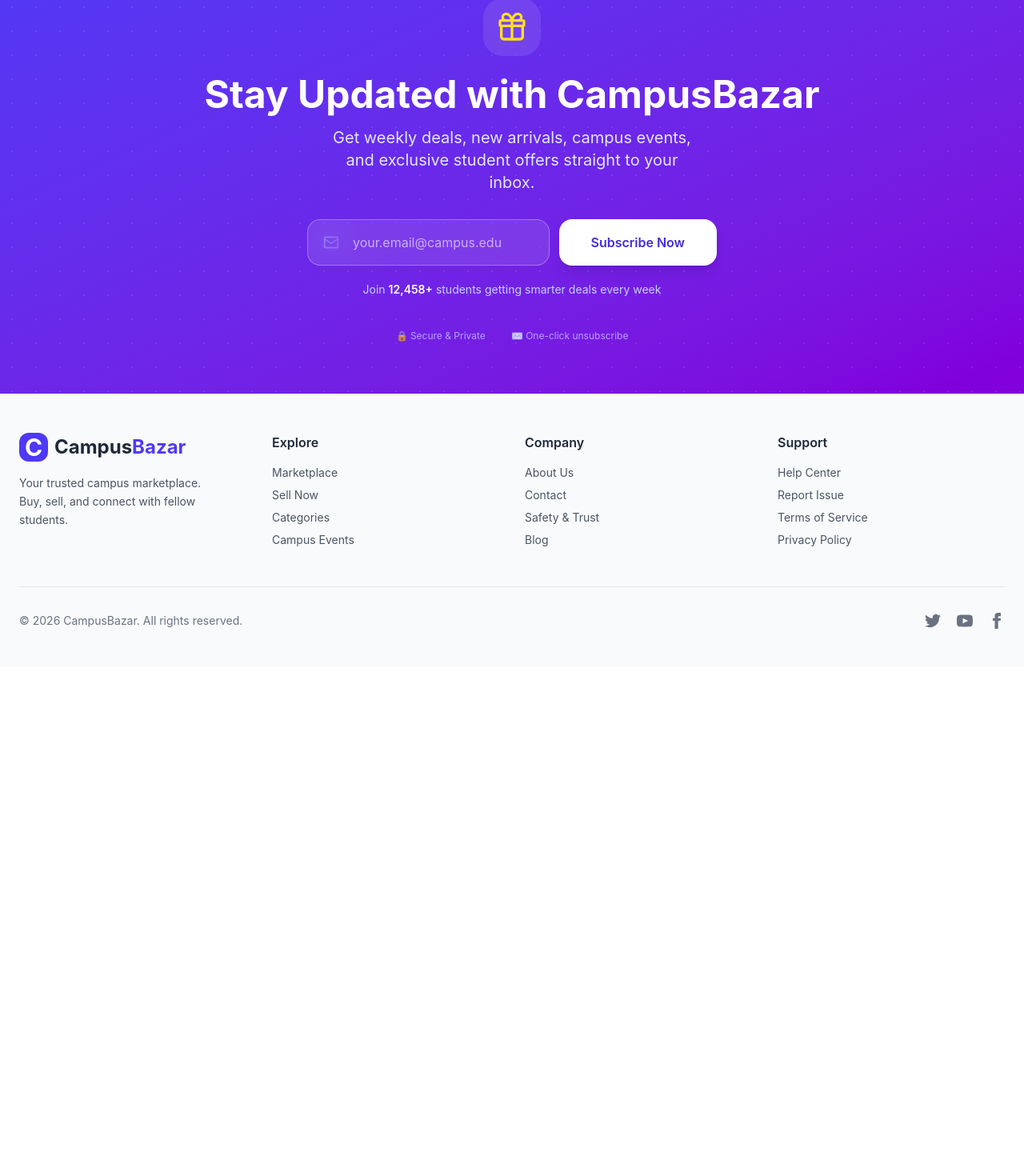
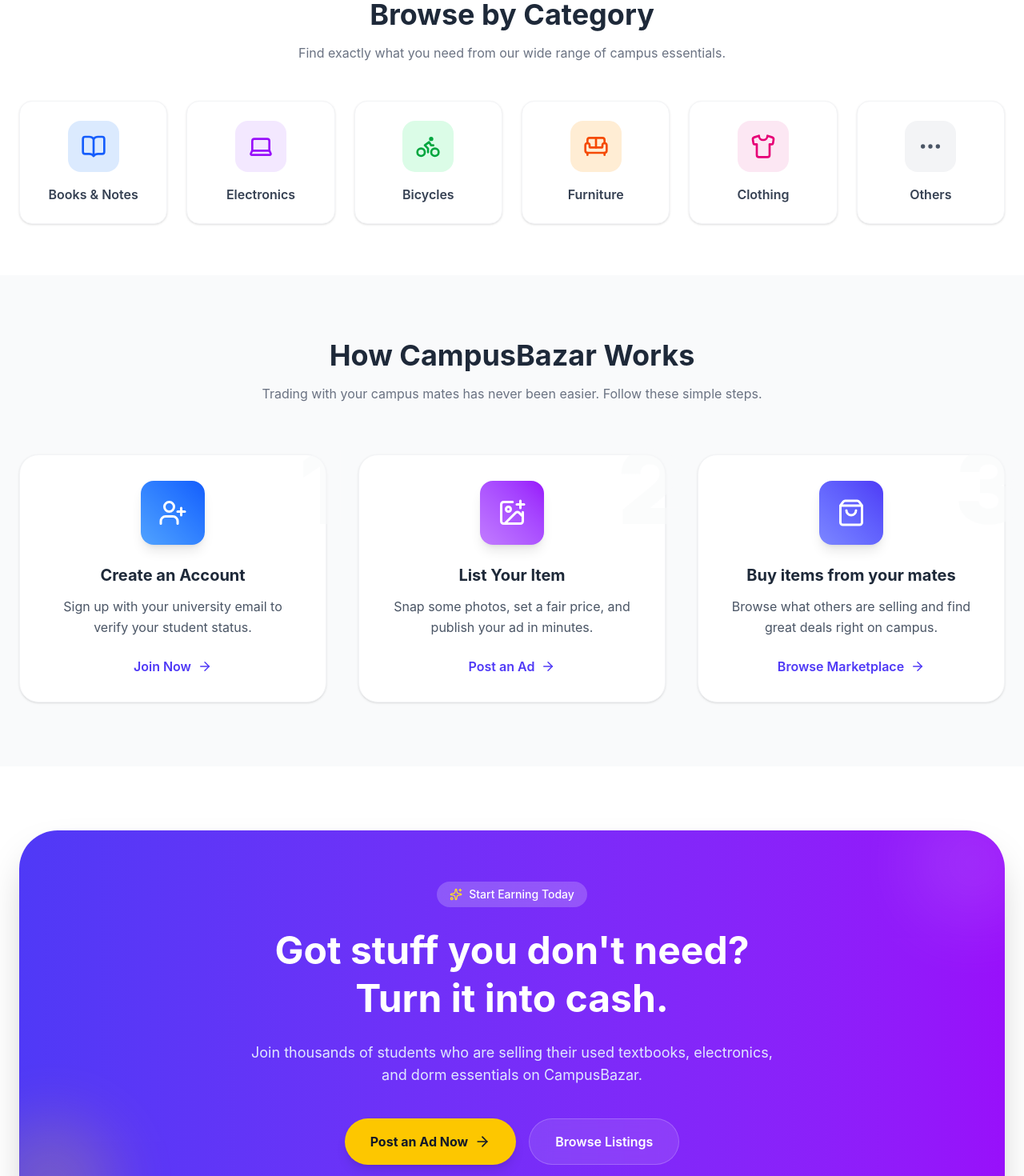
Before and after one commit to md-imteaj-rana/CSE-470_Project-CampusBazar, a React (Vite) app: page / in a window 1280 px wide. Shown: the part 860-2330 px from the top of the page at 80% size. Before the commit the page ends 1694 px from the top, so only its background shows below. Built offline with nearby package versions, Linux system fonts and the light colour scheme; no server answers.

Commit message:
wishlist and home 2

```diff
--- /dev/null
+++ b/src/components/CTA.jsx
@@ -0,0 +1,37 @@
+import React from 'react';
+import { Link } from 'react-router-dom';
+import { Sparkles, ArrowRight } from 'lucide-react';
+
+const CTA = () => {
+  return (
+    <div className="max-w-7xl mx-auto px-6 py-20">
+      <div className="bg-linear-to-r from-indigo-600 to-purple-600 rounded-[3rem] p-10 md:p-16 relative overflow-hidden text-center text-white shadow-2xl">
+        {/* Decorative elements */}
+        <div className="absolute top-0 right-0 -mt-10 -mr-10 w-40 h-40 bg-white opacity-10 rounded-full blur-2xl"></div>
+        <div className="absolute bottom-0 left-0 -mb-10 -ml-10 w-40 h-40 bg-yellow-300 opacity-20 rounded-full blur-2xl"></div>
+
+        <div className="relative z-10 max-w-2xl mx-auto">
+          <div className="inline-flex items-center gap-2 bg-white/20 backdrop-blur-md px-4 py-1.5 rounded-full text-sm font-medium mb-6">
+            <Sparkles size={16} className="text-yellow-300" /> Start Earning Today
+          </div>
+          <h2 className="text-4xl md:text-5xl font-bold mb-6 leading-tight">
+            Got stuff you don't need? <br className="hidden md:block" /> Turn it into cash.
+          </h2>
+          <p className="text-indigo-100 text-lg mb-10">
+            Join thousands of students who are selling their used textbooks, electronics, and dorm essentials on CampusBazar.
+          </p>
+          <div className="flex flex-col sm:flex-row justify-center gap-4">
+            <Link to="dashboard/AddListing" className="bg-yellow-400 hover:bg-yellow-300 text-gray-900 font-bold py-4 px-8 rounded-full transition-colors flex items-center justify-center gap-2 shadow-lg">
+              Post an Ad Now <ArrowRight size={20} />
+            </Link>
+            <Link to="/Marketplace" className="bg-white/10 hover:bg-white/20 text-white font-semibold py-4 px-8 rounded-full transition-colors flex items-center justify-center backdrop-blur-md border border-white/20">
+              Browse Listings
+            </Link>
+          </div>
+        </div>
+      </div>
+    </div>
+  );
+};
+
+export default CTA;
--- /dev/null
+++ b/src/components/Categories.jsx
@@ -0,0 +1,39 @@
+import React from 'react';
+import { BookOpen, Laptop, Bike, Sofa, Shirt, MoreHorizontal } from 'lucide-react';
+import { Link } from 'react-router-dom';
+
+const categories = [
+  { name: 'Books & Notes', icon: BookOpen, color: 'bg-blue-100 text-blue-600' },
+  { name: 'Electronics', icon: Laptop, color: 'bg-purple-100 text-purple-600' },
+  { name: 'Bicycles', icon: Bike, color: 'bg-green-100 text-green-600' },
+  { name: 'Furniture', icon: Sofa, color: 'bg-orange-100 text-orange-600' },
+  { name: 'Clothing', icon: Shirt, color: 'bg-pink-100 text-pink-600' },
+  { name: 'Others', icon: MoreHorizontal, color: 'bg-gray-100 text-gray-600' },
+];
+
+const Categories = () => {
+  return (
+    <div className="max-w-7xl mx-auto px-6 py-16">
+      <div className="text-center mb-12">
+        <h2 className="text-3xl md:text-4xl font-bold text-gray-800 mb-4">Browse by Category</h2>
+        <p className="text-gray-500 max-w-2xl mx-auto">Find exactly what you need from our wide range of campus essentials.</p>
+      </div>
+
+      <div className="grid grid-cols-2 md:grid-cols-3 lg:grid-cols-6 gap-6">
+        {categories.map((cat, idx) => {
+          const Icon = cat.icon;
+          return (
+            <Link to={`/marketplace`} key={idx} className="group flex flex-col items-center p-6 bg-white rounded-2xl shadow-sm hover:shadow-xl transition-all border border-gray-100 hover:border-indigo-100 hover:-translate-y-2">
+              <div className={`w-16 h-16 flex items-center justify-center rounded-2xl mb-4 group-hover:scale-110 transition-transform ${cat.color}`}>
+                <Icon size={32} />
+              </div>
+              <h3 className="font-semibold text-gray-700 text-center">{cat.name}</h3>
+            </Link>
+          )
+        })}
+      </div>
+    </div>
+  );
+};
+
+export default Categories;
--- /dev/null
+++ b/src/components/HowItWorks.jsx
@@ -0,0 +1,73 @@
+import React from 'react';
+import { UserPlus, ImagePlus, ShoppingBag, ArrowRight } from 'lucide-react';
+import { Link } from 'react-router-dom';
+
+const steps = [
+  {
+    title: 'Create an Account',
+    description: 'Sign up with your university email to verify your student status.',
+    icon: UserPlus,
+    color: 'from-blue-400 to-blue-600',
+    link: '/Register',
+    linkText: 'Join Now'
+  },
+  {
+    title: 'List Your Item',
+    description: 'Snap some photos, set a fair price, and publish your ad in minutes.',
+    icon: ImagePlus,
+    color: 'from-purple-400 to-purple-600',
+    link: 'dashboard/AddListing',
+    linkText: 'Post an Ad'
+  },
+  {
+    title: 'Buy items from your mates',
+    description: 'Browse what others are selling and find great deals right on campus.',
+    icon: ShoppingBag,
+    color: 'from-indigo-400 to-indigo-600',
+    link: '/Marketplace',
+    linkText: 'Browse Marketplace'
+  },
+];
+
+const HowItWorks = () => {
+  return (
+    <div className="bg-gray-50 py-20 relative overflow-hidden">
+      <div className="max-w-7xl mx-auto px-6 relative z-10">
+        <div className="text-center mb-16">
+          <h2 className="text-3xl md:text-4xl font-bold text-gray-800 mb-4">How CampusBazar Works</h2>
+          <p className="text-gray-500 max-w-2xl mx-auto">Trading with your campus mates has never been easier. Follow these simple steps.</p>
+        </div>
+
+        <div className="grid md:grid-cols-3 gap-10">
+          {steps.map((step, idx) => {
+            const Icon = step.icon;
+            return (
+              <div key={idx} className="relative bg-white rounded-3xl p-8 shadow-sm hover:shadow-xl transition-shadow border border-gray-100 text-center z-10 group flex flex-col h-full">
+                {/* Step Number Background */}
+                <div className="absolute -top-6 -right-6 text-9xl font-black text-gray-50 opacity-50 z-0 select-none group-hover:scale-110 transition-transform duration-500">
+                  {idx + 1}
+                </div>
+
+                <div className="relative z-10 grow flex flex-col">
+                  <div className={`w-20 h-20 mx-auto bg-linear-to-tr ${step.color} rounded-2xl flex items-center justify-center text-white mb-6 shadow-lg group-hover:rotate-6 transition-transform duration-300`}>
+                    <Icon size={36} />
+                  </div>
+                  <h3 className="text-xl font-bold text-gray-800 mb-3">{step.title}</h3>
+                  <p className="text-gray-600 leading-relaxed mb-6 grow">{step.description}</p>
+
+                  {step.link && (
+                    <Link to={step.link} className="inline-flex items-center justify-center gap-2 font-semibold text-indigo-600 hover:text-indigo-800 transition-colors mt-auto">
+                      {step.linkText} <ArrowRight size={18} />
+                    </Link>
+                  )}
+                </div>
+              </div>
+            );
+          })}
+        </div>
+      </div>
+    </div>
+  );
+};
+
+export default HowItWorks;
--- a/src/pages/Home.jsx
+++ b/src/pages/Home.jsx
@@ -1,13 +1,18 @@
 import React from 'react'
 import Newsletter from '../components/Newsletter'
 import Hero from '../components/Hero'
+import Categories from '../components/Categories'
+import HowItWorks from '../components/HowItWorks'
+import CTA from '../components/CTA'
 
 const Home = () => {
   return (
     <div>
         <title>Home</title>
       <Hero></Hero>
-
+      <Categories></Categories>
+      <HowItWorks></HowItWorks>
+      <CTA></CTA>
       <Newsletter></Newsletter>
     </div>
   )
```
